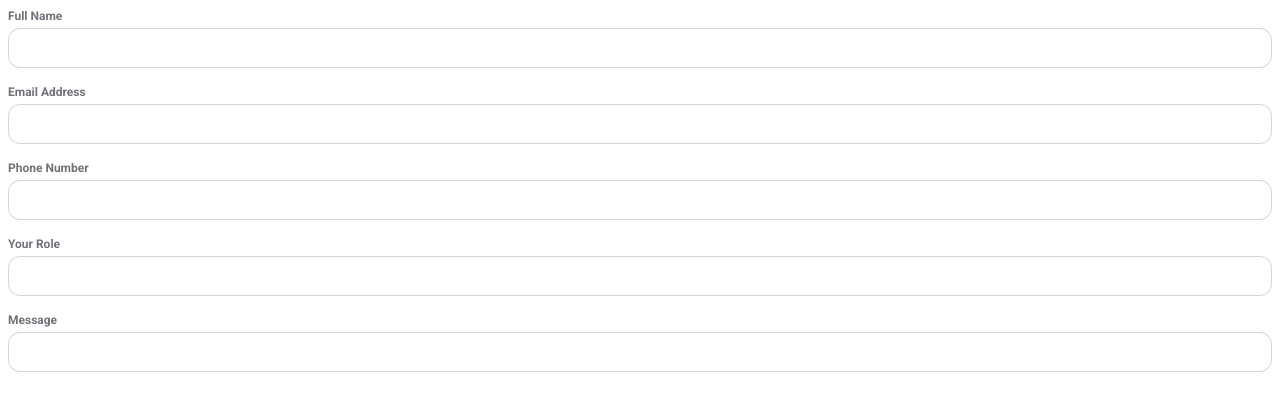
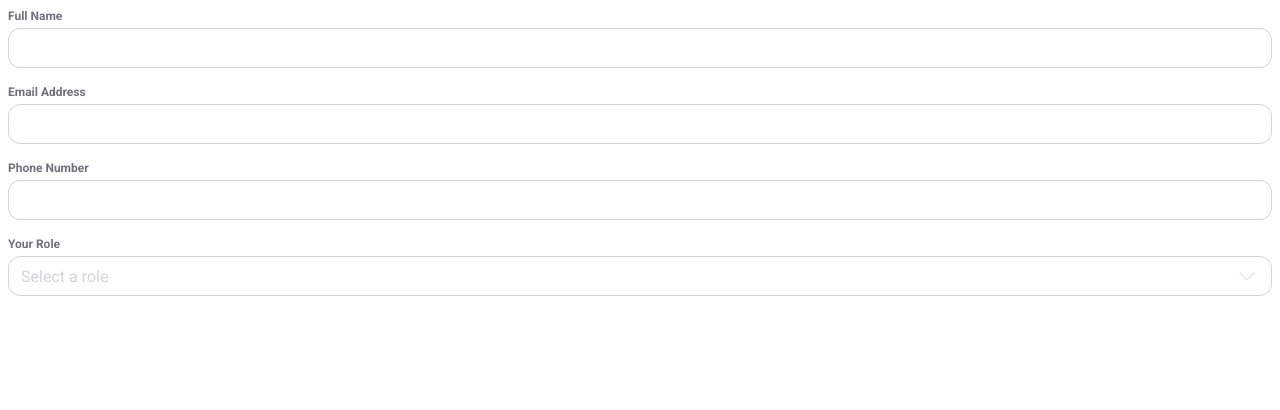
Before and after one commit to roger067/embedded_form, a Preact app: page / in a window 1280 px wide. Shown: the top 410 px of the page. Built offline with nearby package versions, Linux system fonts and the light colour scheme.

Commit message:
feat: create select component behavior

```diff
--- a/src/components/PingbackForm.tsx
+++ b/src/components/PingbackForm.tsx
@@ -4,11 +4,12 @@ import "./style.css";
 
 type Field = {
   name: string;
-  type: string;
+  type: "text" | "select" | "textarea";
   label: string;
   options?: string[];
   required?: boolean;
   mask?: string;
+  placeholder?: string;
 };
 
 interface PingbackFormProps {
@@ -18,9 +19,21 @@ interface PingbackFormProps {
 const PingbackForm = ({ fields }: PingbackFormProps) => {
   return (
     <div className="form-group">
-      {fields.map((field) => (
-        <Input label={field.label} />
-      ))}
+      {fields.map((field) => {
+        if (field.type === "text") return <Input label={field.label} />;
+        if (field.type === "select")
+          return (
+            <Select
+              label={field.label}
+              options={field.options || []}
+              onChangeValue={() => {}}
+              placeholder={field.placeholder}
+              value=""
+            />
+          );
+
+        return <Textarea label={field.label} />;
+      })}
     </div>
   );
 };
--- a/src/components/style.css
+++ b/src/components/style.css
@@ -12,6 +12,12 @@ label {
   font-weight: 600;
 }
 
+.form-item {
+  display: flex;
+  flex-direction: column;
+  gap: 0.25rem;
+}
+
 .form-group {
   display: flex;
   flex-direction: column;
--- /dev/null
+++ b/src/icons/ChevronDown.tsx
@@ -0,0 +1,30 @@
+interface ChevronDownProps {
+  width?: number;
+  height?: number;
+  className?: string;
+}
+
+const ChevronDown = ({
+  width = 24,
+  height = 24,
+  className,
+}: ChevronDownProps) => (
+  <svg
+    xmlns="http://www.w3.org/2000/svg"
+    fill="none"
+    viewBox="0 0 24 24"
+    strokeWidth={1.5}
+    stroke="currentColor"
+    width={width}
+    height={height}
+    className={className}
+  >
+    <path
+      strokeLinecap="round"
+      strokeLinejoin="round"
+      d="m19.5 8.25-7.5 7.5-7.5-7.5"
+    />
+  </svg>
+);
+
+export default ChevronDown;
--- /dev/null
+++ b/src/icons/index.ts
@@ -0,0 +1 @@
+export { default as ChevronDown } from "./ChevronDown";
--- a/src/main.tsx
+++ b/src/main.tsx
@@ -5,13 +5,14 @@ render(
   <PingbackForm
     fields={[
       { name: "name", type: "text", label: "Full Name", required: true },
-      { name: "email", type: "email", label: "Email Address", required: true },
-      { name: "phone", type: "tel", label: "Phone Number", required: false },
+      { name: "email", type: "text", label: "Email Address", required: true },
+      { name: "phone", type: "text", label: "Phone Number", required: false },
       {
         name: "role",
         type: "select",
         label: "Your Role",
         options: ["Developer", "Designer", "Manager"],
+        placeholder: "Select a role",
         required: true,
       },
       { name: "message", type: "textarea", label: "Message", required: false },
--- a/src/ui/Input/style.css
+++ b/src/ui/Input/style.css
@@ -17,9 +17,3 @@ input:is(:active, :focus) {
 input:hover {
   border: 1px solid #a1a1aa;
 }
-
-.form-item {
-  display: flex;
-  flex-direction: column;
-  gap: 0.25rem;
-}
--- a/src/ui/Select/Select.tsx
+++ b/src/ui/Select/Select.tsx
@@ -1,5 +1,71 @@
+import { useState, useRef, useEffect } from "preact/hooks";
+
 import "./style.css";
+import { ChevronDown } from "../../icons";
 
-const Select = () => <div>select</div>;
+interface SelectProps {
+  label: string;
+  onChangeValue: (value: string) => void;
+  options: string[];
+  value: string;
+  placeholder?: string;
+}
+
+const Select = ({
+  label,
+  onChangeValue,
+  value,
+  placeholder,
+  options,
+}: SelectProps) => {
+  const [isDropdownOpen, setIsDropdownOpen] = useState(false);
+  const dropdownRef = useRef<HTMLDivElement>(null);
+
+  const handleClickOutside = (event: MouseEvent) => {
+    if (
+      dropdownRef.current &&
+      !dropdownRef.current.contains(event.target as Node)
+    ) {
+      setIsDropdownOpen(false);
+    }
+  };
+
+  useEffect(() => {
+    document.addEventListener("mousedown", handleClickOutside);
+    return () => {
+      document.removeEventListener("mousedown", handleClickOutside);
+    };
+  }, []);
+
+  return (
+    <div className="form-item">
+      {label && <label>{label}</label>}
+      <div className="select-wrapper" ref={dropdownRef}>
+        <button
+          onClick={() => setIsDropdownOpen(!isDropdownOpen)}
+          type="button"
+        >
+          <span>{placeholder || "Select an item"}</span>
+          <ChevronDown />
+        </button>
+        <ul
+          className={`dropdown dropdown-${
+            isDropdownOpen ? "opened" : "closed"
+          }`}
+        >
+          {options.map((option) => (
+            <li
+              key={option}
+              onClick={() => onChangeValue(option)}
+              className={`item ${value === option ? "item-selected" : ""}`}
+            >
+              {option}
+            </li>
+          ))}
+        </ul>
+      </div>
+    </div>
+  );
+};
 
 export default Select;
--- a/src/ui/Select/style.css
+++ b/src/ui/Select/style.css
@@ -0,0 +1,71 @@
+.select-wrapper {
+  position: relative;
+  width: 100%;
+}
+
+.select-wrapper button {
+  width: 100%;
+  padding: 0.5rem 0.75rem;
+  height: 2.5rem;
+  background-color: #fff;
+  border: 1px solid #d4d4d8;
+  outline: 2px solid transparent;
+  outline-offset: 2px;
+  transition: all 200ms ease-in-out;
+  border-radius: 0.75rem;
+  cursor: pointer;
+  display: flex;
+  justify-content: space-between;
+  align-items: center;
+}
+
+.select-wrapper button span,
+.select-wrapper button svg {
+  font-size: 1rem;
+  color: #d4d4d8;
+}
+
+.select-wrapper .dropdown {
+  position: absolute;
+  top: 100%;
+  left: 0;
+  width: 100%;
+  max-height: 200px;
+  overflow-y: auto;
+  background-color: #fff;
+  border: 1px solid #e4e4e7;
+  box-shadow: 0px 0px 1px 1px rgba(0, 0, 0, 0.04),
+    0px -6px 24px -3px rgba(0, 0, 0, 0.08);
+  border-radius: 0.75rem;
+  margin-top: 0.25rem;
+  list-style-type: none;
+  padding: 0;
+  z-index: 100;
+  opacity: 0;
+  transform: scaleY(0);
+  transition: all 200ms ease-in-out;
+}
+
+.select-wrapper .dropdown-opened {
+  opacity: 1;
+  transform: scaleY(1);
+}
+
+.select-wrapper .item {
+  padding: 0.75rem;
+  cursor: pointer;
+  color: #71717a;
+  font-weight: 600;
+  font-size: 0.875rem;
+  transition: all 200ms ease-in-out;
+}
+
+.select-wrapper .item:hover {
+  background-color: #ececf7;
+}
+
+.select-wrapper .item-selected,
+.item.item-selected:hover {
+  background-color: #9061f9;
+  color: #fff;
+}
```
Also changed, not shown: src/ui/Textarea/Textarea.tsx (+11 -1 lines), src/ui/Textarea/style.css (+20 -0 lines).
